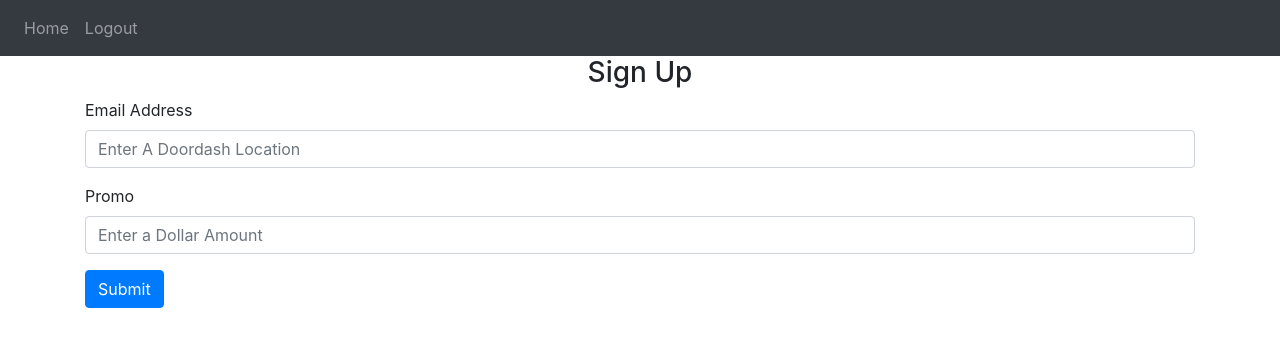
After one commit to notBillJames/doordash, a Flask app: page /dash-start in a window 1280 px wide. The commit adds this page. Shown: the top 347 px of the page. Run offline with Flask 2, Linux system fonts and the light colour scheme; a user stored in the database is signed in; parts of the project's set-up code (start-up, migrations or seed data) failed here and were passed over; some libraries are stand-ins or nearby versions.

```diff
--- /dev/null
+++ b/website_beta/website/templates/dash_start.html
@@ -0,0 +1,28 @@
+{% extends "base.html" %}
+{% block title %}Dash Start{% endblock %}
+{% block content %}
+    <form method="POST">
+      <h3 align="center">Sign Up</h3>
+      <div class="form-group">
+        <label for="location">Email Address</label>
+        <input
+          type="location"
+          class="form-control"
+          id="location"
+          name="location"
+          placeholder="Enter A Doordash Location"
+        />
+      </div>
+      <div class="form-group">
+        <label for="promo">Promo</label>
+        <input
+          type="number"
+          class="form-control"
+          id="number"
+          name="number"
+          placeholder="Enter a Dollar Amount"
+        />
+      </div>
+      <button type="submit" class="btn btn-primary">Submit</button>
+    </form>
+{% endblock %}
--- a/website_beta/website/views.py
+++ b/website_beta/website/views.py
@@ -1,8 +1,8 @@
-import re
 from flask import Blueprint, render_template, flash, request, jsonify
 from flask_login import login_required, current_user
 from .models import Note
 from . import db
+from sqlalchemy.sql import func
 import json
 
 views = Blueprint('views', __name__)
@@ -28,6 +28,12 @@ def home():
     return render_template('home.html', user=current_user)
 
 
+@views.route('/dash-start', methods=['GET', 'POST'])
+@login_required
+def dash():
+    return render_template('dash_start.html', user=current_user)
+
+
 @views.route('/delete-note', methods=['POST'])
 def delete_note():
     note = json.loads(request.data)
```
Also changed, not shown: website_beta/website/templates/home.html (+5 -4 lines).
